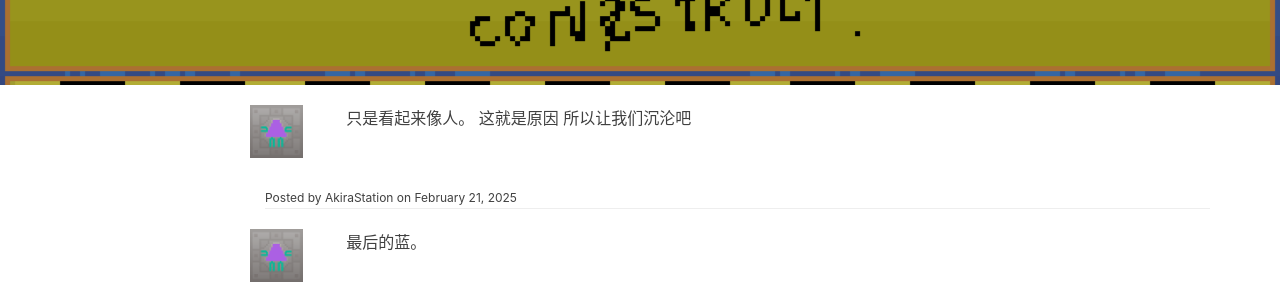
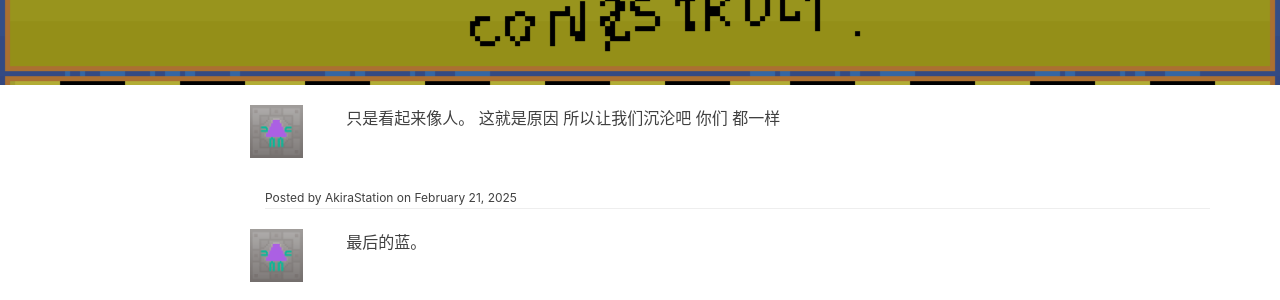
Before and after one commit to AkiraStation/AkiraStation.github.io, a Jekyll site: the page built from misc.html, in a window 1280 px wide and 900 px high. Shown: the part 333-633 px from the top of the window. Built offline with Jekyll 4.4.1, drawn with Linux system fonts in a browser that asks for light colours; nearby versions of some CDN libraries; comment, search, counter and statistics services are not loaded.

Commit message:
Update 2025-02-21-unus.md

```diff
--- a/_misc/2025-02-21-unus.md
+++ b/_misc/2025-02-21-unus.md
@@ -7,3 +7,5 @@ header-img: img/default_header.jpg
 只是看起来像人。
 这就是原因
 所以让我们沉沦吧
+你们
+都一样
```
